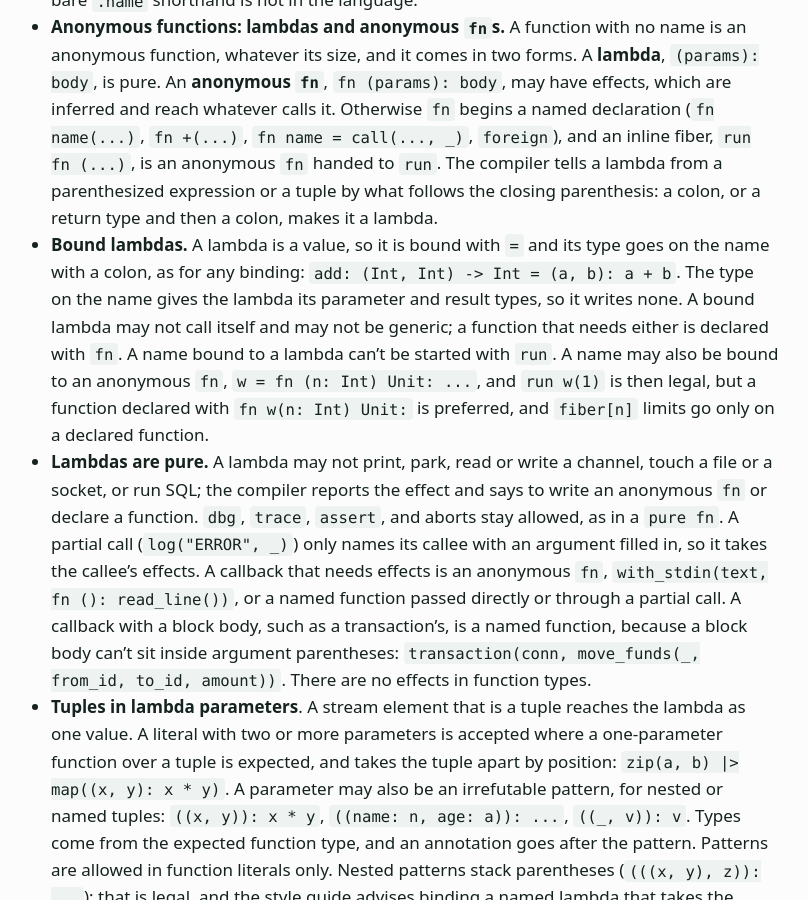
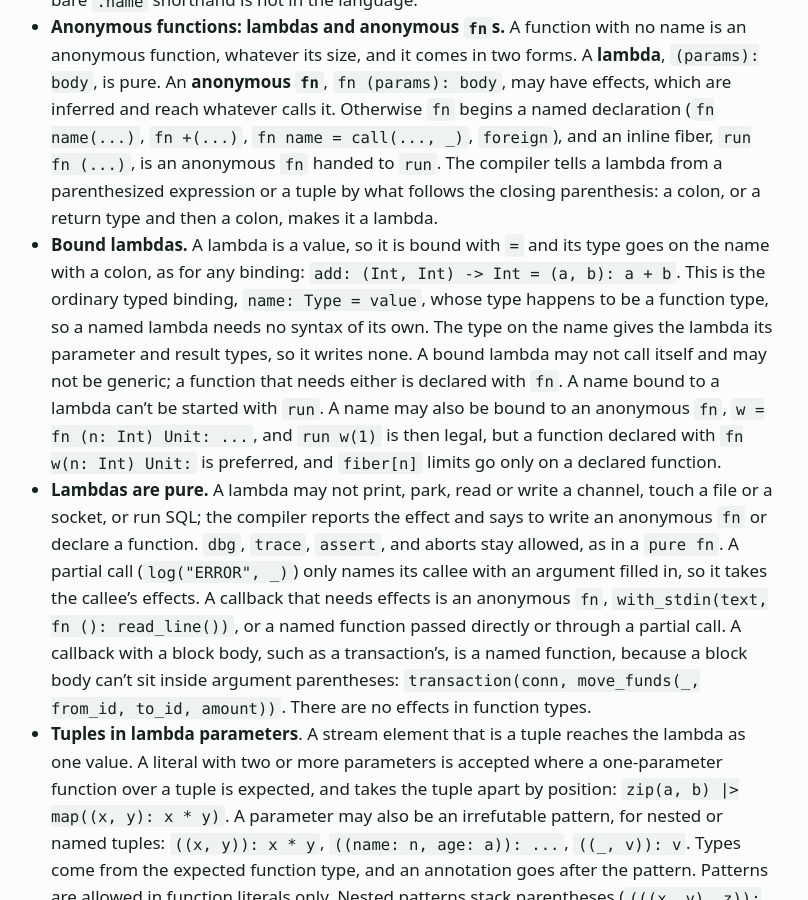
Before and after one commit to slconverse1/moxie, a Jekyll site: the page built from docs/spec.md, in a window 1280 px wide and 900 px high, scrolled down 23017 px. Shown: the whole window, without its empty margins (245-1053 px from the left). Built offline with Jekyll 4.4.1, drawn with Linux system fonts in a browser that asks for light colours.

Commit message:
Spec: a named lambda is the ordinary typed binding, so it adds no syntax
Co-Authored-By: Claude Sonnet 5.5 <noreply@anthropic.com>
Claude-Session: https://claude.ai/code/session_01XCzUchPRZuBnrDtgjNTTye

```diff
--- a/docs/spec.md
+++ b/docs/spec.md
@@ -266,7 +266,7 @@ How S-space and T-space behave:
 - **Function types and tuples**. A function type is its parameter types in order, and the same tuple type is its argument bundle, so `(Int, Int) -> Int` and `((Int, Int)) -> Int` are one type. A function value of that type is called either way, `f(3, 5)` or `f(pair)`. Parameter names, defaults, and the field names of a named tuple are not part of the type (a function declared `(x: Double, y: Double)` fits `(Double, Double) -> Double`), and names matter only when a declared function is called by name. A parameter with a modifier (`ref`, `lazy`, `using`, or variadic) is part of the type, so such a function does not match a plain function type. A one-parameter function whose parameter is a tuple therefore accepts `f(pair)` and `f(a, b)`.
 - **Function literals.** `(n): n * 2` may omit types wherever the compiler knows the expected function type (call arguments, trailing lambdas, a declared return), and an annotation is checked. A literal with no expected type needs annotations. `_` and `_1` are the single parameter, and `_1`, `_2`, and so on serve two or more (a bare `_` there is an error, and mixing is an error). Each function-typed argument has its own placeholders, and placeholders are legal only where a function type is expected, or in a **partial call**: a call with placeholders in argument position is a function literal whose parameter types come from the callee's signature when the callee is known and not generic, so `log_error = log("ERROR", _)` needs no annotation, and `connect_local = connect("localhost", _1, _2)` takes two parameters. A generic callee needs the types declared. A call that simply omits an argument, with no placeholder, is still a compile error, so a forgotten argument can't silently turn into a function. A partial call whose pre-filled arguments are runtime values captures them (section 11); the alias form `fn name = call(..., _)` (section 12) makes a plain function when they are constants. A placeholder may take a field, `_.status_code >= 500`, and may sit inside a call: `swap(counter, add(_, 5))`. The bare `.name` shorthand is not in the language.
 - **Anonymous functions: lambdas and anonymous `fn`s.** A function with no name is an anonymous function, whatever its size, and it comes in two forms. A **lambda**, `(params): body`, is pure. An **anonymous `fn`**, `fn (params): body`, may have effects, which are inferred and reach whatever calls it. Otherwise `fn` begins a named declaration (`fn name(...)`, `fn +(...)`, `fn name = call(..., _)`, `foreign`), and an inline fiber, `run fn (...)`, is an anonymous `fn` handed to `run`. The compiler tells a lambda from a parenthesized expression or a tuple by what follows the closing parenthesis: a colon, or a return type and then a colon, makes it a lambda.
-- **Bound lambdas.** A lambda is a value, so it is bound with `=` and its type goes on the name with a colon, as for any binding: `add: (Int, Int) -> Int = (a, b): a + b`. The type on the name gives the lambda its parameter and result types, so it writes none. A bound lambda may not call itself and may not be generic; a function that needs either is declared with `fn`. A name bound to a lambda can't be started with `run`. A name may also be bound to an anonymous `fn`, `w = fn (n: Int) Unit: ...`, and `run w(1)` is then legal, but a function declared with `fn w(n: Int) Unit:` is preferred, and `fiber[n]` limits go only on a declared function.
+- **Bound lambdas.** A lambda is a value, so it is bound with `=` and its type goes on the name with a colon, as for any binding: `add: (Int, Int) -> Int = (a, b): a + b`. This is the ordinary typed binding, `name: Type = value`, whose type happens to be a function type, so a named lambda needs no syntax of its own. The type on the name gives the lambda its parameter and result types, so it writes none. A bound lambda may not call itself and may not be generic; a function that needs either is declared with `fn`. A name bound to a lambda can't be started with `run`. A name may also be bound to an anonymous `fn`, `w = fn (n: Int) Unit: ...`, and `run w(1)` is then legal, but a function declared with `fn w(n: Int) Unit:` is preferred, and `fiber[n]` limits go only on a declared function.
 - **Lambdas are pure.** A lambda may not print, park, read or write a channel, touch a file or a socket, or run SQL; the compiler reports the effect and says to write an anonymous `fn` or declare a function. `dbg`, `trace`, `assert`, and aborts stay allowed, as in a `pure fn`. A partial call (`log("ERROR", _)`) only names its callee with an argument filled in, so it takes the callee's effects. A callback that needs effects is an anonymous `fn`, `with_stdin(text, fn (): read_line())`, or a named function passed directly or through a partial call. A callback with a block body, such as a transaction's, is a named function, because a block body can't sit inside argument parentheses: `transaction(conn, move_funds(_, from_id, to_id, amount))`. There are no effects in function types.
 - **Tuples in lambda parameters**. A stream element that is a tuple reaches the lambda as one value. A literal with two or more parameters is accepted where a one-parameter function over a tuple is expected, and takes the tuple apart by position: `zip(a, b) |> map((x, y): x * y)`. A parameter may also be an irrefutable pattern, for nested or named tuples: `((x, y)): x * y`, `((name: n, age: a)): ...`, `((_, v)): v`. Types come from the expected function type, and an annotation goes after the pattern. Patterns are allowed in function literals only. Nested patterns stack parentheses (`(((x, y), z)): ...`); that is legal, and the style guide advises binding a named lambda that takes the tuple apart in its body past one level.
 - **Trailing lambdas.** `f(args)(params): body` passes a function as the call's last explicit argument. The call's arguments come first, then the lambda's parameter names, and the body is an indented block or one expression on the same line. `f(args): _ * 2` is the placeholder shorthand.
```
Also changed, not shown: docs/gc/spec.md (+1 -1 lines).
